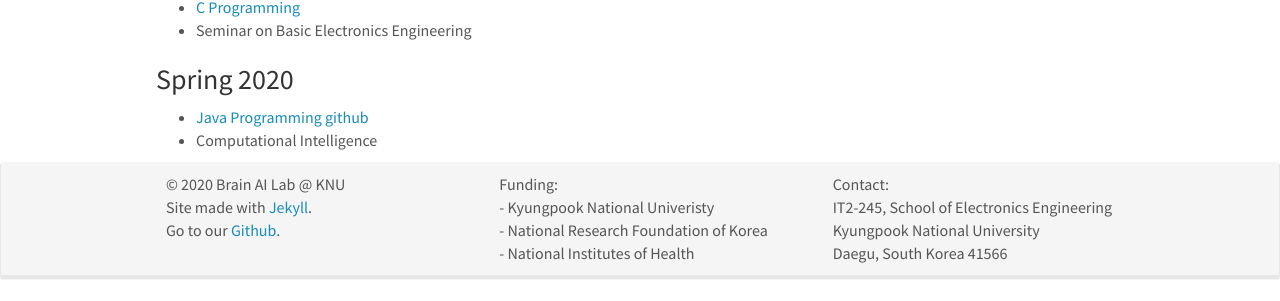
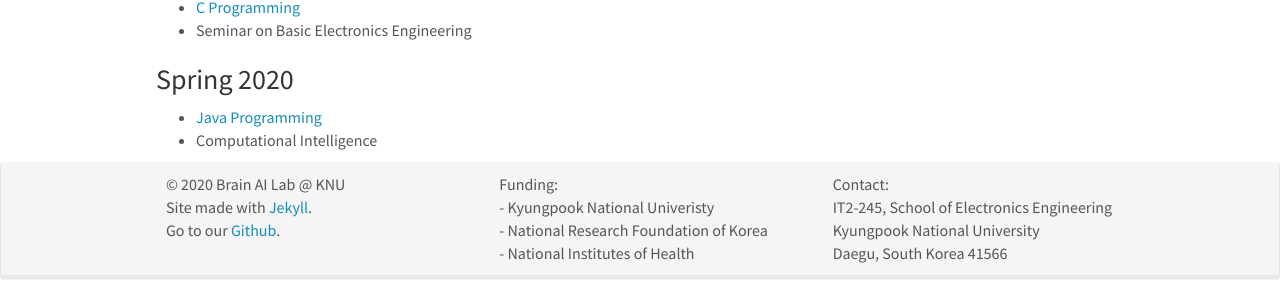
Before and after one commit to KNU-BrainAI/knu-brainai.github.io, a Jekyll site: the page built from _pages/teaching.md, in a window 1280 px wide. Shown: the part 337-638 px from the top of the page. Built offline with Jekyll 4.4.1, drawn with Linux system fonts in a browser that asks for light colours; nearby versions of some CDN libraries.

Commit message:
Update teaching.md

```diff
--- a/_pages/teaching.md
+++ b/_pages/teaching.md
@@ -18,5 +18,5 @@ permalink: /teaching/
 - Seminar on Basic Electronics Engineering
 
 ### Spring 2020
-- <a href="https://github.com/KNU-BrainAI/Java_2020_Spring">Java Programming github</a><br />
+- <a href="https://github.com/KNU-BrainAI/Java_2020_Spring">Java Programming</a><br />
 - Computational Intelligence
```
